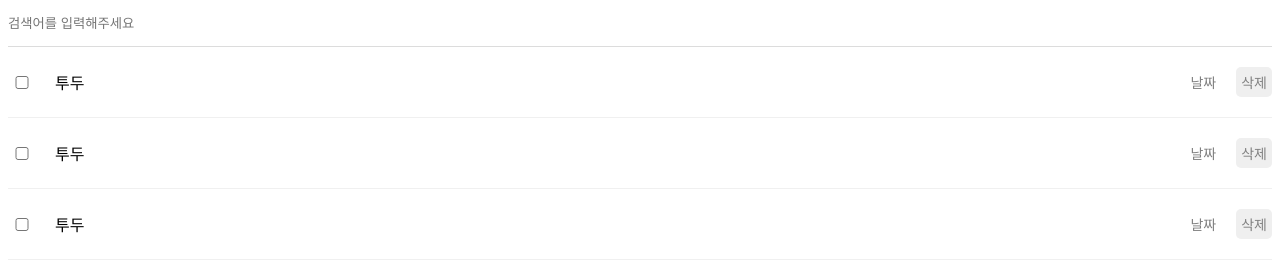
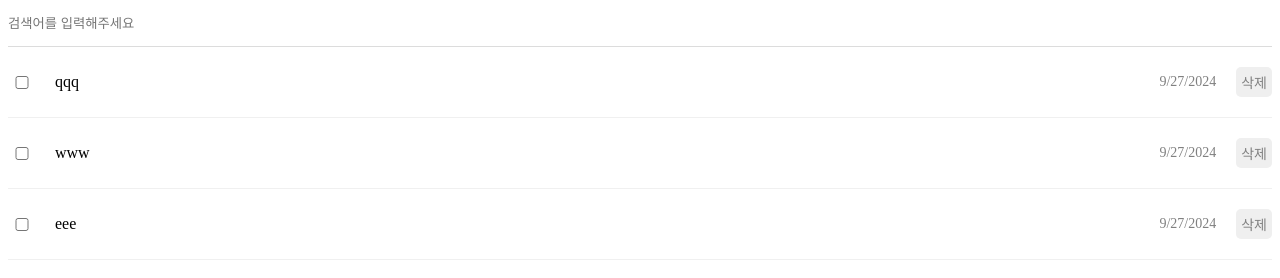
Before and after one commit to reallywally/onebite-react, a React (Vite) app in the folder section08/: page / in a window 1280 px wide. Shown: the part 252-530 px from the top of the page. Built offline with nearby package versions, Linux system fonts and the light colour scheme.

Commit message:
투루 렌더링

```diff
--- a/section08/src/App.jsx
+++ b/section08/src/App.jsx
@@ -44,7 +44,7 @@
     <>
       <Header />
       <Editor onCreate={onCreate} />
-      <List />
+      <List todos={todos} />
     </>
   );
 }
--- a/section08/src/components/List.jsx
+++ b/section08/src/components/List.jsx
@@ -1,15 +1,38 @@
 import "./List.css";
 import TodoItem from "./TodoItem";
+import { useState } from "react";
 
-const List = () => {
+const List = ({ todos }) => {
+  const [search, setSearch] = useState("");
+
+  const onChangeSearch = (e) => {
+    setSearch(e.target.value);
+  };
+
+  const getFilteredData = () => {
+    if (search === "") {
+      return todos;
+    }
+
+    return todos.filter((todo) =>
+      todo.content.toLowerCase().includes(search.toLowerCase())
+    );
+  };
+
+  const filteredTodos = getFilteredData();
+
   return (
     <div className="List">
       <h4>TODO List</h4>
-      <input placeholder="검색어를 입력해주세요" />
+      <input
+        value={search}
+        onChange={onChangeSearch}
+        placeholder="검색어를 입력해주세요"
+      />
       <div className="todos_warpper">
-        <TodoItem />
-        <TodoItem />
-        <TodoItem />
+        {filteredTodos.map((todo) => {
+          return <TodoItem key={todo.id} {...todo} />; // 반복문 할때는 반드시 key 추가
+        })}
       </div>
     </div>
   );
--- a/section08/src/components/TodoItem.jsx
+++ b/section08/src/components/TodoItem.jsx
@@ -1,11 +1,11 @@
 import "./TodoItem.css";
 
-const TodoItem = () => {
+const TodoItem = ({ id, isDone, content, date }) => {
   return (
     <div className="TodoItem">
-      <input type="checkbox" />
-      <div className="content"> 투두</div>
-      <div className="date">날짜</div>
+      <input checked={isDone} type="checkbox" readOnly />
+      <div className="content">{content}</div>
+      <div className="date">{new Date(date).toLocaleDateString()}</div>
       <button>삭제</button>
     </div>
   );
```
